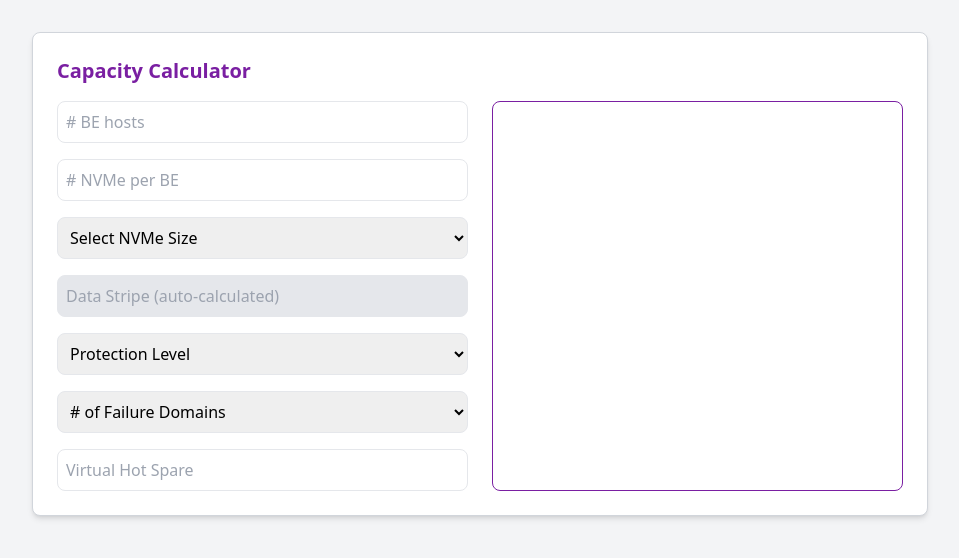
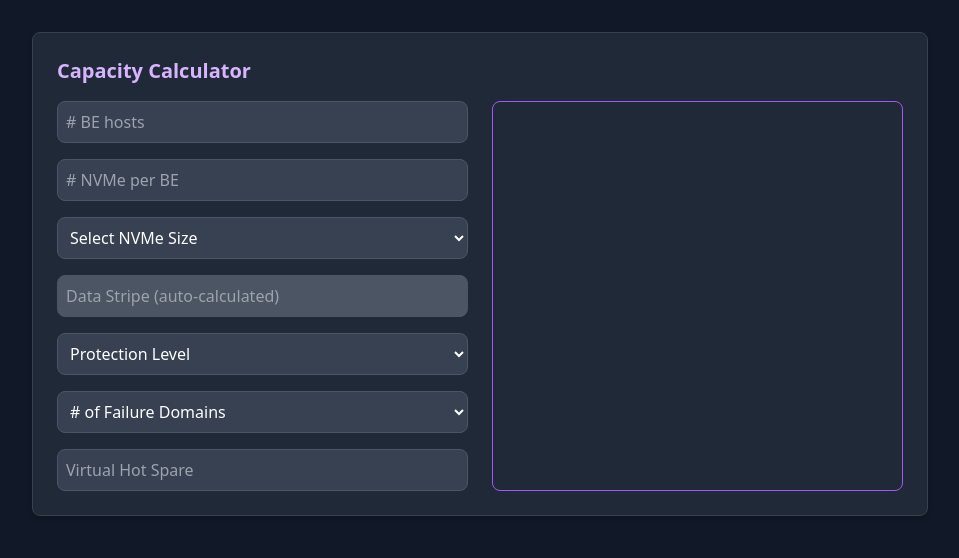
Before and after one commit to bmp-dot/calc, a React (Create React App) app: page / in a window 1280 px wide. Shown: the top 558 px of the page, without its empty margins (160-1119 px from the left). Built offline with nearby package versions, Linux system fonts and the light colour scheme.

Commit message:
Update App.jsx
dark mode

```diff
--- a/src/App.jsx
+++ b/src/App.jsx
@@ -5,7 +5,7 @@ export default function CalculatorApp() {
   const [numNVMe, setNumNVMe] = useState('');
   const [nvmeSize, setNvmeSize] = useState('');
   const [fourKDrivers, setFourKDrivers] = useState('');
-  const [numFourKDrives, setNumFourKDrives] = useState(''); // Displays per-server count
+  const [numFourKDrives, setNumFourKDrives] = useState('');
   const [parity, setParity] = useState('');
   const [spare, setSpare] = useState('');
   const [failureDomain, setFailureDomain] = useState('');
@@ -24,7 +24,6 @@ export default function CalculatorApp() {
     const size = parseFloat(nvmeSize) || 0;
     const fourKSize = parseFloat(fourKDrivers) || 0;
 
-    // Calculate 4k drives per server
     const fourKDrivesCount = size > 31 && fourKSize > 0 && nvme > 0 ? Math.max(Math.ceil(nvme / 11), 1) : 0;
     setNumFourKDrives(fourKDrivesCount > 0 ? fourKDrivesCount.toString() : '');
 
@@ -33,7 +32,7 @@ export default function CalculatorApp() {
     const hostFailuresValue = parseInt(hostFailures) || 0;
     const failureDomainValue = parseInt(failureDomain) || 0;
 
-   const totalDrives = (servers * nvme) + (servers * fourKDrivesCount);
+    const totalDrives = (servers * nvme) + (servers * fourKDrivesCount);
 
     let rawTotalCapacity = 0;
     if (totalDrives > 0 && size > 0) {
@@ -52,7 +51,6 @@ export default function CalculatorApp() {
     const dataValue = servers > parityValue ? Math.min(16, servers - parityValue - 1) : 0;
     let totalUsableCapacity = 0;
 
-    // Determine variable efficiencyFactor based on rawTotalCapacity
     let efficiencyFactor = 0.9;
     if (rawTotalCapacity >= 200000) efficiencyFactor = 0.97;
     else if (rawTotalCapacity >= 150000) efficiencyFactor = 0.96;
@@ -103,34 +101,38 @@ export default function CalculatorApp() {
   }, [numServers, numNVMe, nvmeSize, fourKDrivers, parity, spare, failureDomain, hostFailures]);
 
   return (
-    <div className="flex flex-col min-h-screen bg-gray-100 p-4 sm:p-8">
-      <div className="border border-gray-300 rounded-lg shadow-md p-6 bg-white w-full max-w-4xl mx-auto mb-8">
-        <h2 className="text-xl font-bold mb-4 text-[#7A1FA2]">Capacity Calculator</h2>
+    <div className="flex flex-col min-h-screen bg-gray-900 text-white p-4 sm:p-8">
+      <div className="border border-gray-700 rounded-lg shadow-md p-6 bg-gray-800 w-full max-w-4xl mx-auto mb-8">
+        <h2 className="text-xl font-bold mb-4 text-purple-300">Capacity Calculator</h2>
         <div className="flex flex-col lg:flex-row gap-6">
           <div className="flex flex-col space-y-4 w-full lg:w-1/2">
-
             <input
               type="number"
               value={numServers}
               onChange={(e) => setNumServers(e.target.value)}
               placeholder="# BE hosts"
-              className="p-2 border rounded-lg appearance-none" //don't show arrow on number input
+              className="p-2 border rounded-lg bg-gray-700 border-gray-600 text-white [appearance:textfield] [&::-webkit-outer-spin-button]:appearance-none [&::-webkit-inner-spin-button]:appearance-none"
               min="0"
             />
-
             <input
               type="number"
               value={numNVMe}
               onChange={(e) => setNumNVMe(e.target.value)}
               placeholder="# NVMe per BE"
-              className="p-2 border rounded-lg appearance-none" //don't show arrow on number input
+              className="p-2 border rounded-lg bg-gray-700 border-gray-600 text-white [appearance:textfield] [&::-webkit-outer-spin-button]:appearance-none [&::-webkit-inner-spin-button]:appearance-none"
               min="0"
             />
-
             <select
               value={nvmeSize}
-              onChange={(e) => { setNvmeSize(e.target.value); if (parseFloat(e.target.value) <= 31) { setFourKDrivers(''); setNumFourKDrives(''); } }}
-              className="p-2 border rounded-lg">
+              onChange={(e) => {
+                setNvmeSize(e.target.value);
+                if (parseFloat(e.target.value) <= 31) {
+                  setFourKDrivers('');
+                  setNumFourKDrives('');
+                }
+              }}
+              className="p-2 border rounded-lg bg-gray-700 border-gray-600 text-white"
+            >
               <option value="">Select NVMe Size</option>
               {[1.92, 3.84, 7.68, 15.36, 30.72, 61.44, 122.88].map((size) => (
                 <option key={size} value={size}>{size} TB</option>
@@ -138,23 +140,47 @@ export default function CalculatorApp() {
             </select>
             {parseFloat(nvmeSize) > 31 && (
               <>
-                <select value={fourKDrivers} onChange={(e) => setFourKDrivers(e.target.value)} className="p-2 border rounded-lg">
+                <select
+                  value={fourKDrivers}
+                  onChange={(e) => setFourKDrivers(e.target.value)}
+                  className="p-2 border rounded-lg bg-gray-700 border-gray-600 text-white"
+                >
                   <option value="">Select 4k NVMe Size</option>
                   {[1.6, 3.2, 6.4, 12.8, 25.6].map((size) => (
                     <option key={size} value={size}>{size} TB</option>
                   ))}
                 </select>
-                <input type="number" value={numFourKDrives} readOnly placeholder="# 4k Drives per Server (auto-calculated)" className="p-2 border rounded-lg bg-gray-200 cursor-not-allowed" />
+                <input
+                  type="number"
+                  value={numFourKDrives}
+                  readOnly
+                  placeholder="# 4k Drives per Server (auto-calculated)"
+                  className="p-2 border rounded-lg bg-gray-600 border-gray-600 text-white cursor-not-allowed [appearance:textfield] [&::-webkit-outer-spin-button]:appearance-none [&::-webkit-inner-spin-button]:appearance-none"
+                />
               </>
             )}
-            <input type="number" value={parity ? Math.min(16, (parseInt(numServers) || 0) - parseInt(parity) - 1) : ''} readOnly placeholder="Data Stripe (auto-calculated)" className="p-2 border rounded-lg bg-gray-200 cursor-not-allowed" />
-            <select value={parity} onChange={(e) => setParity(e.target.value)} className="p-2 border rounded-lg">
+            <input
+              type="number"
+              value={parity ? Math.min(16, (parseInt(numServers) || 0) - parseInt(parity) - 1) : ''}
+              readOnly
+              placeholder="Data Stripe (auto-calculated)"
+              className="p-2 border rounded-lg bg-gray-600 border-gray-600 text-white cursor-not-allowed [appearance:textfield] [&::-webkit-outer-spin-button]:appearance-none [&::-webkit-inner-spin-button]:appearance-none"
+            />
+            <select
+              value={parity}
+              onChange={(e) => setParity(e.target.value)}
+              className="p-2 border rounded-lg bg-gray-700 border-gray-600 text-white"
+            >
               <option value="">Protection Level</option>
               {[2, 3, 4].map((p) => (
                 <option key={p} value={p}>+{p}</option>
               ))}
             </select>
-            <select value={failureDomain} onChange={(e) => setFailureDomain(e.target.value)} className="p-2 border rounded-lg">
+            <select
+              value={failureDomain}
+              onChange={(e) => setFailureDomain(e.target.value)}
+              className="p-2 border rounded-lg bg-gray-700 border-gray-600 text-white"
+            >
               <option value=""># of Failure Domains</option>
               {(() => {
                 const options = [];
@@ -175,9 +201,16 @@ export default function CalculatorApp() {
                 ));
               })()}
             </select>
-            <input type="number" value={spare} onChange={(e) => setSpare(e.target.value)} placeholder="Virtual Hot Spare" className="p-2 border rounded-lg" min="0" />
+            <input
+              type="number"
+              value={spare}
+              onChange={(e) => setSpare(e.target.value)}
+              placeholder="Virtual Hot Spare"
+              className="p-2 border rounded-lg bg-gray-700 border-gray-600 text-white [appearance:textfield] [&::-webkit-outer-spin-button]:appearance-none [&::-webkit-inner-spin-button]:appearance-none"
+              min="0"
+            />
           </div>
-          <div className="flex flex-col space-y-4 w-full lg:w-1/2 bg-white border border-[#7A1FA2] p-4 rounded-lg text-[#7A1FA2]">
+          <div className="flex flex-col space-y-4 w-full lg:w-1/2 bg-gray-800 border border-purple-500 p-4 rounded-lg text-purple-300">
             {rawTotal && <p className="text-lg">{rawTotal}</p>}
             {usableCapacity && <p className="text-lg">{usableCapacity}</p>}
             {result && <p className="text-lg">{result}</p>}
```
